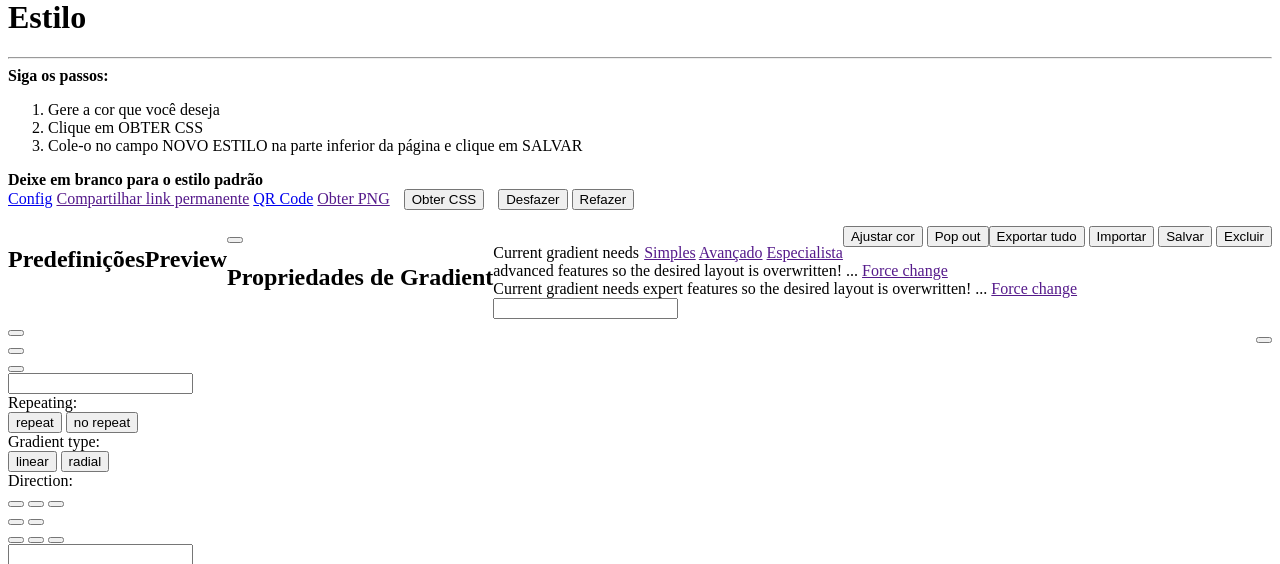
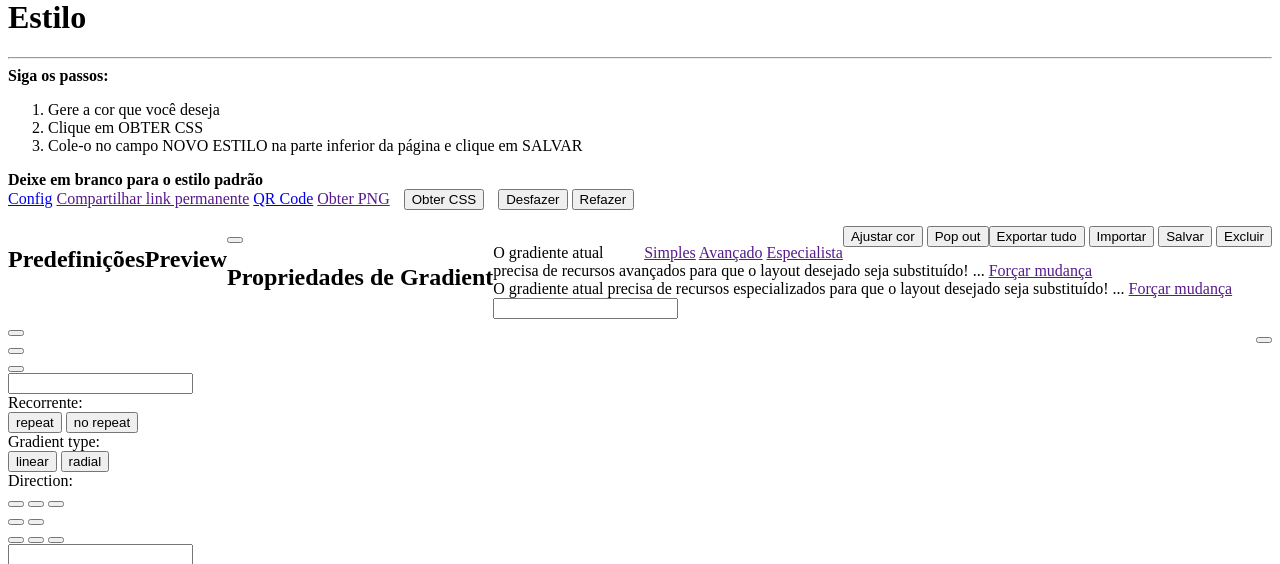
Before and after one commit to PedroSantosWEBDEV/Ecommerce-CodeIgniter, a PHP site: template application/modules/admin/views/settings/styling.php in a window 1280 px wide. Shown: the part 701-1265 px from the top of the page. Run offline with PHP 8.4, Linux system fonts and the light colour scheme; the template is opened without the code that fills it, so the values that code supplies are empty; some libraries are stand-ins or nearby versions.

Commit message:
pedro santos

```diff
--- a/application/modules/admin/views/settings/styling.php
+++ b/application/modules/admin/views/settings/styling.php
@@ -90,11 +90,11 @@
 
                 <div class="layout-warning-box">
                     <div class="label-warning layout-warning-advanced">
-                        Current gradient needs advanced features so the desired layout is overwritten! ... <a href="" class="force-layout-change">Force change</a>
+                    O gradiente atual precisa de recursos avançados para que o layout desejado seja substituído! ... <a href="" class="force-layout-change">Forçar mudança</a>
                     </div>
 
                     <div class="label-warning layout-warning-expert">
-                        Current gradient needs expert features so the desired layout is overwritten! ... <a href="" class="force-layout-change">Force change</a>
+                    O gradiente atual precisa de recursos especializados para que o layout desejado seja substituído! ... <a href="" class="force-layout-change">Forçar mudança</a>
                     </div>
                 </div>
 
@@ -127,7 +127,7 @@
                         <div class="css-gradient-editor-preferences form-horizontal block">
 
                             <div class="form-group">
-                                <label class="col-xs-3">Repeating: </label>
+                                <label class="col-xs-3">Recorrente: </label>
                                 <div class="col-xs-9 btn-group">
                                     <button class="btn btn-default btn-sm css-gradient-editor-controller" data-control-group="repeat" data-name="gradient_repeat" data-value="on">repeat</button>
                                     <button class="btn btn-default btn-sm css-gradient-editor-controller" data-control-group="repeat" data-name="gradient_repeat" data-value="off">no repeat</button>
```
